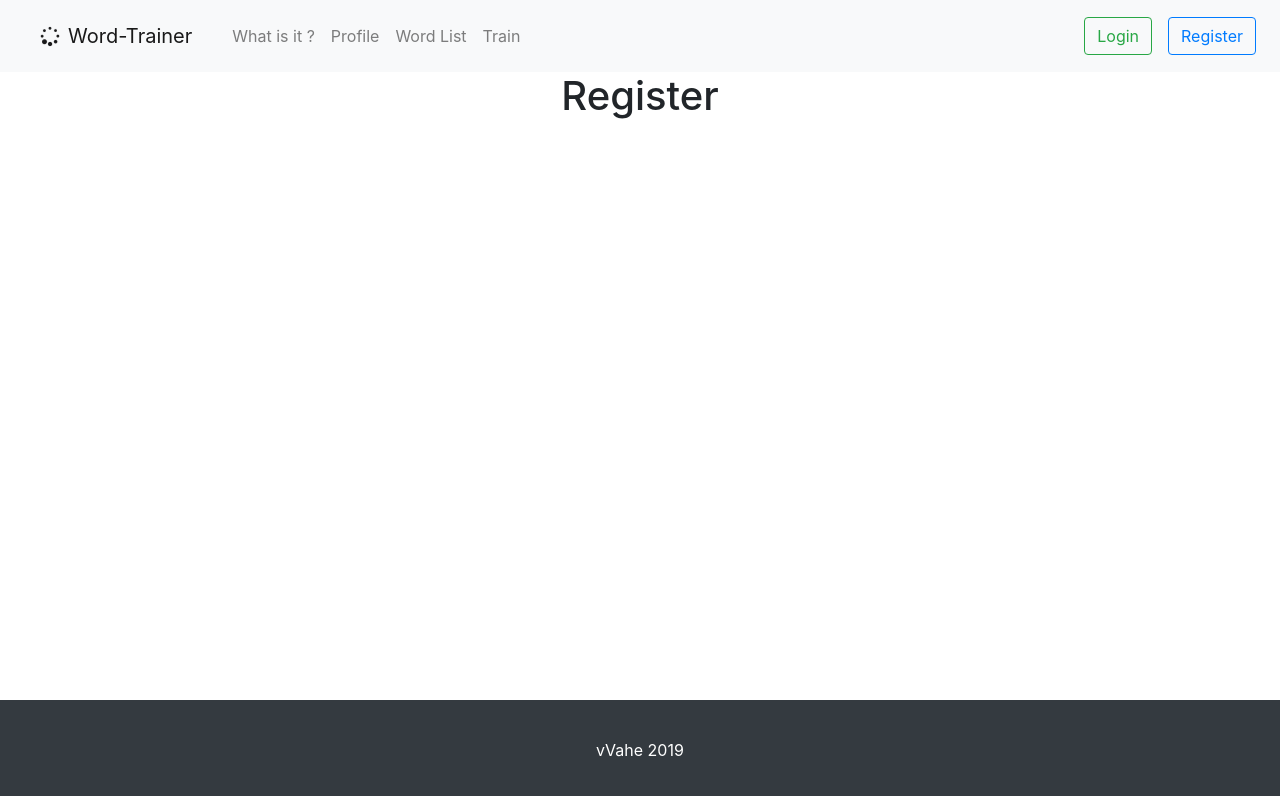
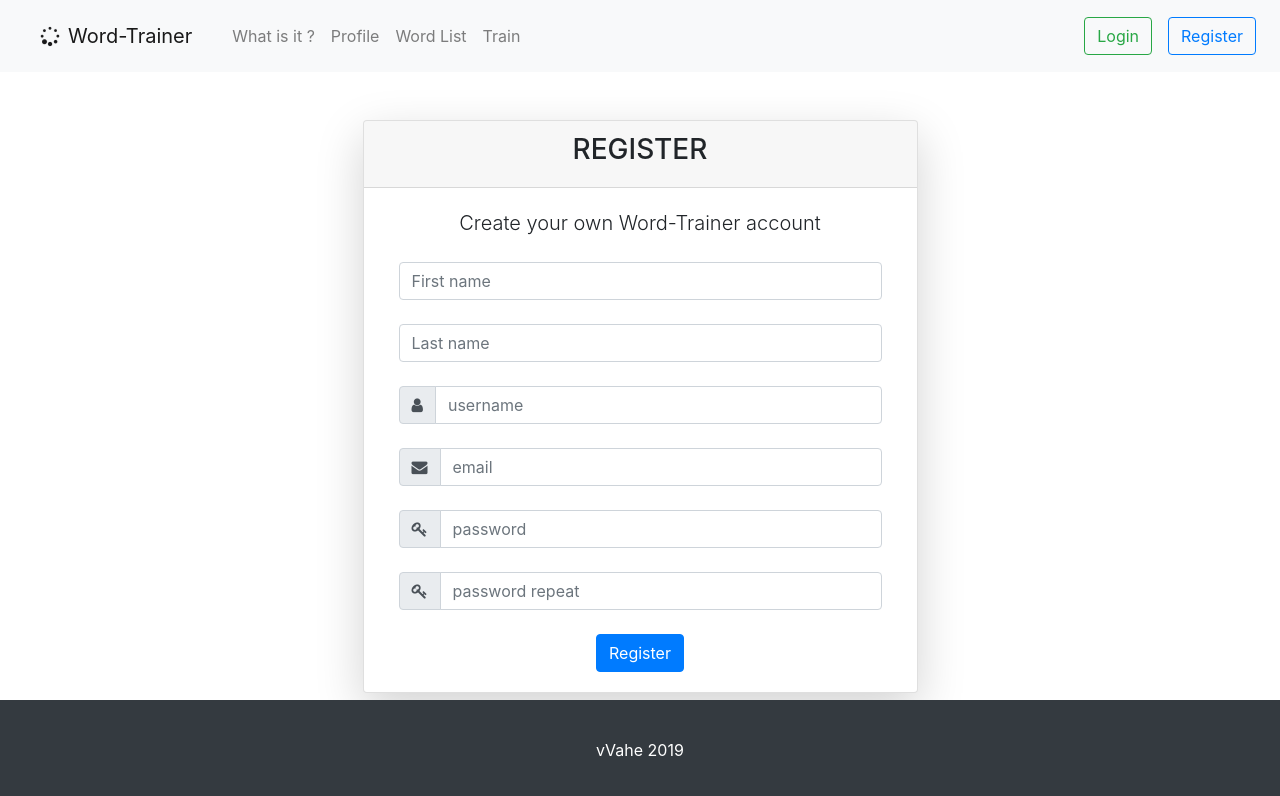
Before and after one commit to vVahe/Lezu, a React (Create React App) app: page /register in a window 1280 px wide. Shown: the top 796 px of the page. Built offline with nearby package versions, Linux system fonts and the light colour scheme.

Commit message:
add register form

```diff
--- a/src/App.css
+++ b/src/App.css
@@ -39,3 +39,7 @@
 .footer > p {
     line-height: 100px;
 }
+
+.register-form {
+    width: 50%;
+}
--- a/src/App.js
+++ b/src/App.js
@@ -14,7 +14,7 @@ function App() {
             <div className="App">
                 <Navbar />
                 <Route exact path="/" component={Landing} />
-                <div className="container">
+                <div className="container mx-auto">
                     <Route exact path="/register" component={Register} />
                     <Route exact path="/login" component={Login} />
                 </div>
--- a/src/components/auth/Register.js
+++ b/src/components/auth/Register.js
@@ -3,8 +3,118 @@ import React, { Component } from 'react';
 class Register extends Component {
     render() {
         return (
-            <div>
-                <h1>Register</h1>
+            <div className="card register-form mx-auto my-5 shadow-lg">
+                <div className="card-header">
+                    <h3>REGISTER</h3>
+                </div>
+                <div class="card-body">
+                    <p className="lead">Create your own Word-Trainer account</p>
+                    <form>
+                        <div class="col-auto my-4">
+                            <label class="sr-only" htmlFor="first-name">
+                                First name
+                            </label>
+
+                            <input
+                                type="text"
+                                class="form-control"
+                                id="first-name"
+                                placeholder="First name"
+                            />
+                        </div>
+
+                        <div class="col-auto my-4">
+                            <label class="sr-only" htmlFor="last-name">
+                                Last name
+                            </label>
+
+                            <input
+                                type="text"
+                                class="form-control"
+                                id="last-name"
+                                placeholder="Last name"
+                            />
+                        </div>
+                        <div class="col-auto my-4">
+                            <label class="sr-only" htmlFor="username">
+                                Username
+                            </label>
+                            <div class="input-group mb-2">
+                                <div class="input-group-prepend">
+                                    <div class="input-group-text">
+                                        <i className="fa fa-user" />
+                                    </div>
+                                </div>
+                                <input
+                                    type="text"
+                                    class="form-control"
+                                    id="username"
+                                    placeholder="username"
+                                />
+                            </div>
+                        </div>
+
+                        <div class="col-auto my-4">
+                            <label class="sr-only" htmlFor="email">
+                                Email
+                            </label>
+                            <div class="input-group mb-2">
+                                <div class="input-group-prepend">
+                                    <div class="input-group-text">
+                                        <i className="fa fa-envelope" />
+                                    </div>
+                                </div>
+                                <input
+                                    type="email"
+                                    class="form-control"
+                                    id="email"
+                                    placeholder="email"
+                                />
+                            </div>
+                        </div>
+
+                        <div class="col-auto my-4">
+                            <label class="sr-only" htmlFor="password">
+                                Password
+                            </label>
+                            <div class="input-group mb-2">
+                                <div class="input-group-prepend">
+                                    <div class="input-group-text">
+                                        <i className="fa fa-key" />
+                                    </div>
+                                </div>
+                                <input
+                                    type="text"
+                                    class="form-control"
+                                    id="password"
+                                    placeholder="password"
+                                />
+                            </div>
+                        </div>
+
+                        <div class="col-auto my-4">
+                            <label class="sr-only" htmlFor="password-repeat">
+                                Password Repeat
+                            </label>
+                            <div class="input-group mb-2">
+                                <div class="input-group-prepend">
+                                    <div class="input-group-text">
+                                        <i className="fa fa-key" />
+                                    </div>
+                                </div>
+                                <input
+                                    type="text"
+                                    class="form-control"
+                                    id="password-repeat"
+                                    placeholder="password repeat"
+                                />
+                            </div>
+                        </div>
+                        <button className="btn btn-primary" type="submit">
+                            Register
+                        </button>
+                    </form>
+                </div>
             </div>
         );
     }
```
